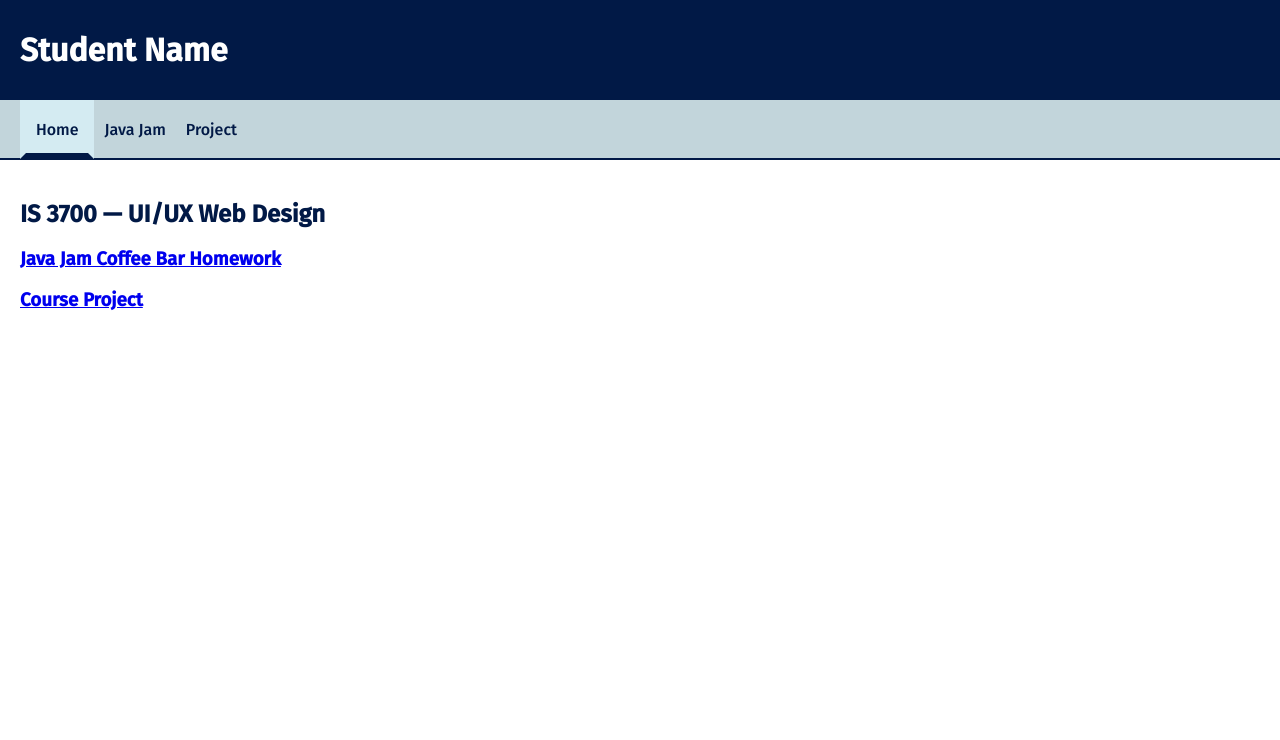
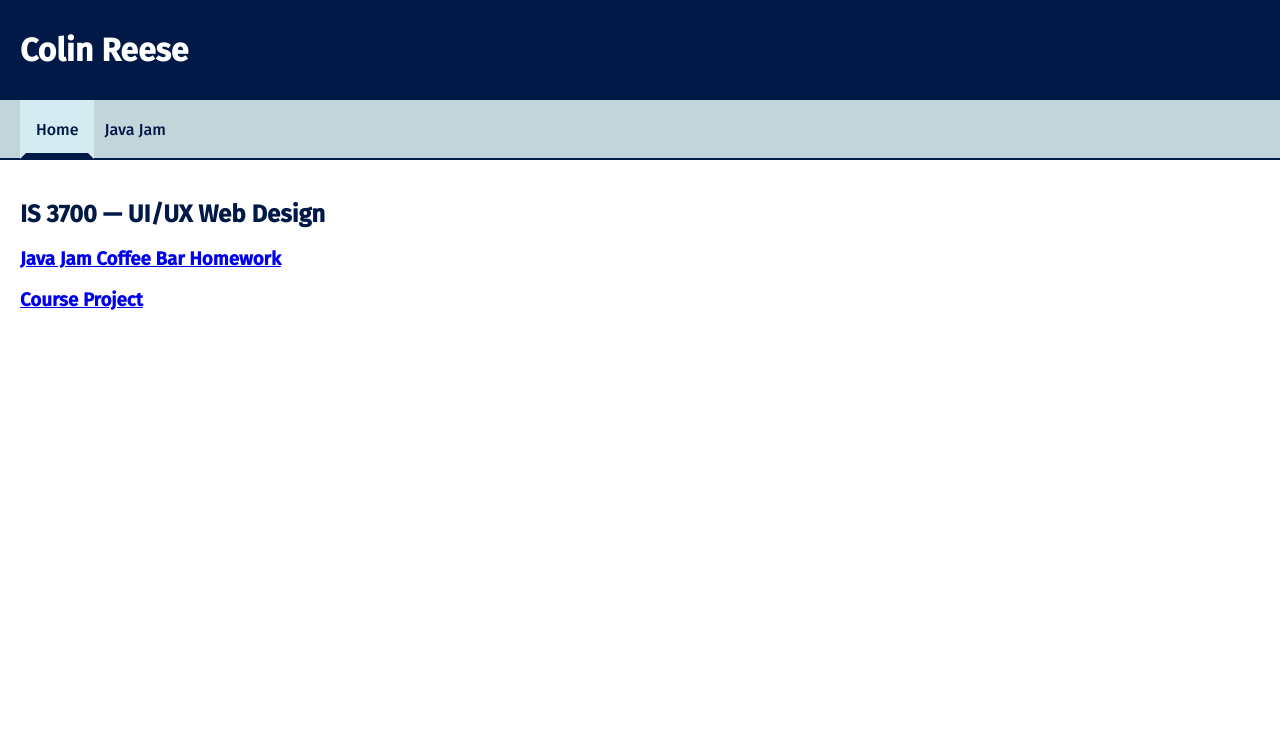
Before and after one commit to A02212278/A02212278.github.io, a plain HTML site: page index.html in a window 1280 px wide. Shown: the top 740 px of the page. Drawn offline with Linux system fonts and the light colour scheme.

Commit message:
index.html name change
changed name

```diff
--- a/index.html
+++ b/index.html
@@ -14,14 +14,14 @@
 <body>
     <header id="pageHeader">
         <!-- <a href="index.html"><img id="mainLogo" src="logo.png" alt="Logo" /></a> -->
-        <h1>Student Name</h1>
+        <h1>Colin Reese</h1>
     </header>
 
     <nav id="mainNav">
         <ul>
             <li class="current"><a href="index.html">Home</a></li>
             <li><a href="javajam/index.html">Java Jam</a></li>
-            <li><a href="project/index.html">Project</a></li>
+            <!-- <li><a href="project/index.html">Project</a></li> -->
             <!-- Add more navigation items as needed- possibly projects from different courses -->
         </ul>
     </nav>
```
